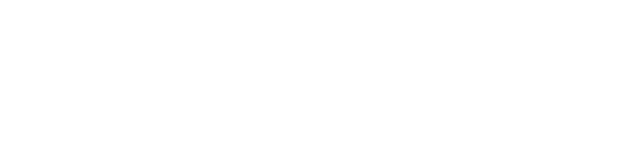
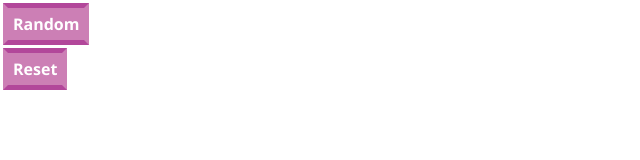
Before and after one commit to kylem038/color-changer-solo, a plain HTML site: page index.html in a window 1280 px wide. Shown: the whole page, without its empty margins (0-640 px from the left). Drawn offline with nearby package versions, Linux system fonts and the light colour scheme.

Commit message:
Added styles to buttons

```diff
--- a/index.html
+++ b/index.html
@@ -6,12 +6,14 @@
 	<title>Color Changer Solo</title>
 	<meta name="description" content="Color Changer project for the Turing school!">
 	<meta name="viewport" content="width=device-width, initial-scale=1.0">
-	<link href="https://fonts.googleapis.com/css?family=Oxygen" rel="stylesheet">
+	<link href="https://fonts.googleapis.com/css?family=Open+Sans:700" rel="stylesheet">
 	<link href="reset.css" rel="stylesheet" media="all">
 	<link href="styles.css" rel="stylesheet" media="all">
 </head>
 
 <body>
+	<button class="random-color-button">Random</button>
+	<button class="reset-color-button">Reset</button>
 	<script src="jquery.js" charset="UTF-8"></script>
 	<script src="script.js" charset="UTF-8"></script>
 </body>
--- a/styles.css
+++ b/styles.css
@@ -1,14 +1,15 @@
 /* Initial */
 
-body {
-}
-
 button {
+  display: flex;
+  font-family: 'Open Sans', sans-serif;
   padding: 5px;
   font-size: 1em;
   margin: 3px;
-  display: inline-block;
-  color: #FFFF9D;
-  background-color: transparent;
-  border: 3px solid #FFFF9D;
+  color: #FFFFFF;
+  background-color: #CC7FB5;
+  border-top: 5px solid #B2479A;
+  border-bottom: 5px solid #B2479A;
+  border-left: 5px solid #CC7FB5;
+  border-right: 5px solid #CC7FB5;
 }
```
